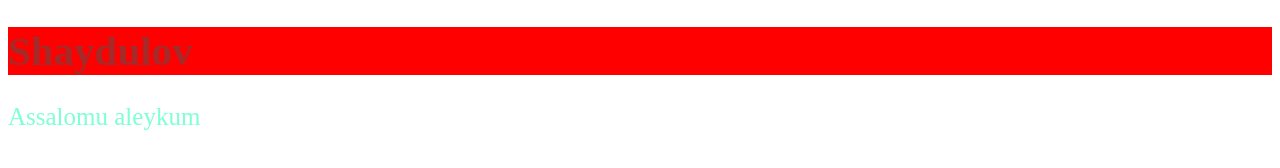
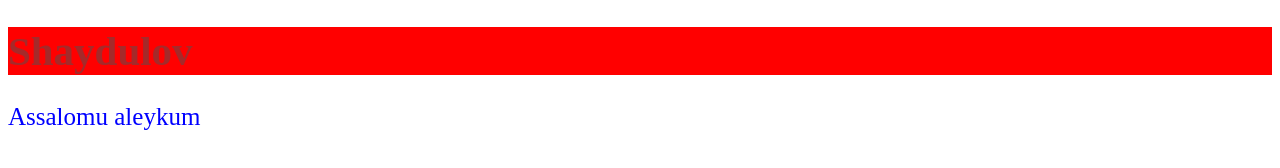
Before and after one commit to Jahonmrx/dars, a plain HTML site: page index.html in a window 1280 px wide. Drawn offline with Linux system fonts and the light colour scheme.

Commit message:
tatar bobo noslari

```diff
--- a/style.css
+++ b/style.css
@@ -5,5 +5,5 @@ h1{
 }
 p{
     font-size: 25px;
-    color: aquamarine;
+    color: blue;
 }
```
